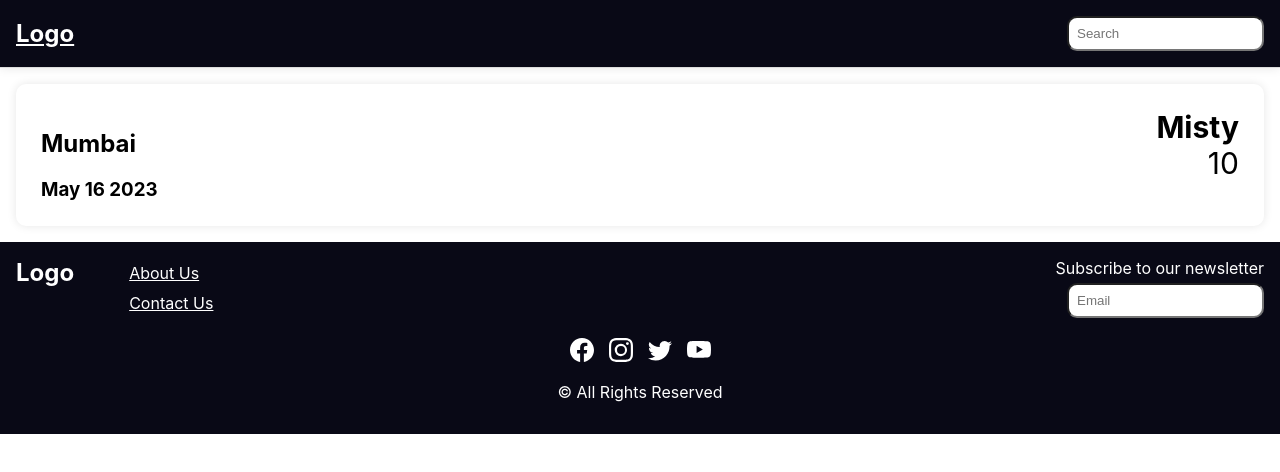
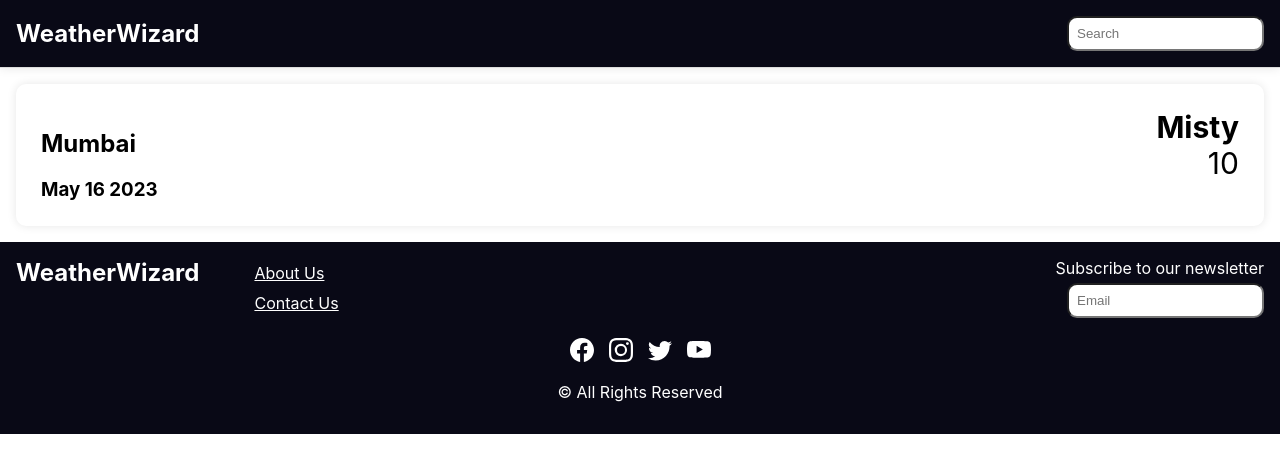
Before and after one commit to nitishmayekar/weather-wizard-front-end, a React (Create React App) app: page / in a window 1280 px wide. Shown: the top 472 px of the page. Built offline with nearby package versions, Linux system fonts and the light colour scheme.

Commit message:
Logo Changes

```diff
--- a/src/App.css
+++ b/src/App.css
@@ -14,6 +14,7 @@
   font-size: 24px;
   font-weight: bold;
   color: white;
+  text-decoration: none;
 }
 
 input {
--- a/src/components/Footer.js
+++ b/src/components/Footer.js
@@ -5,7 +5,7 @@ export const Footer = () => {
   return (
     <footer>
       <div className="footer-section-1">
-        <a className="logo">Logo</a>
+        <a href="https://google.com" alt="logo" className="logo">WeatherWizard</a>
         <div className="footer-links">
           <a href="#">About Us</a>
           <a href="#">Contact Us</a>
--- a/src/components/Header.js
+++ b/src/components/Header.js
@@ -4,7 +4,7 @@ export const Header = () => {
   return (
     <header className="header">
       <a href="https://google.com" alt="logo" className="logo">
-        Logo
+        WeatherWizard
       </a>
       <input id="search-bar" type="text" placeholder="Search" />
     </header>
```
